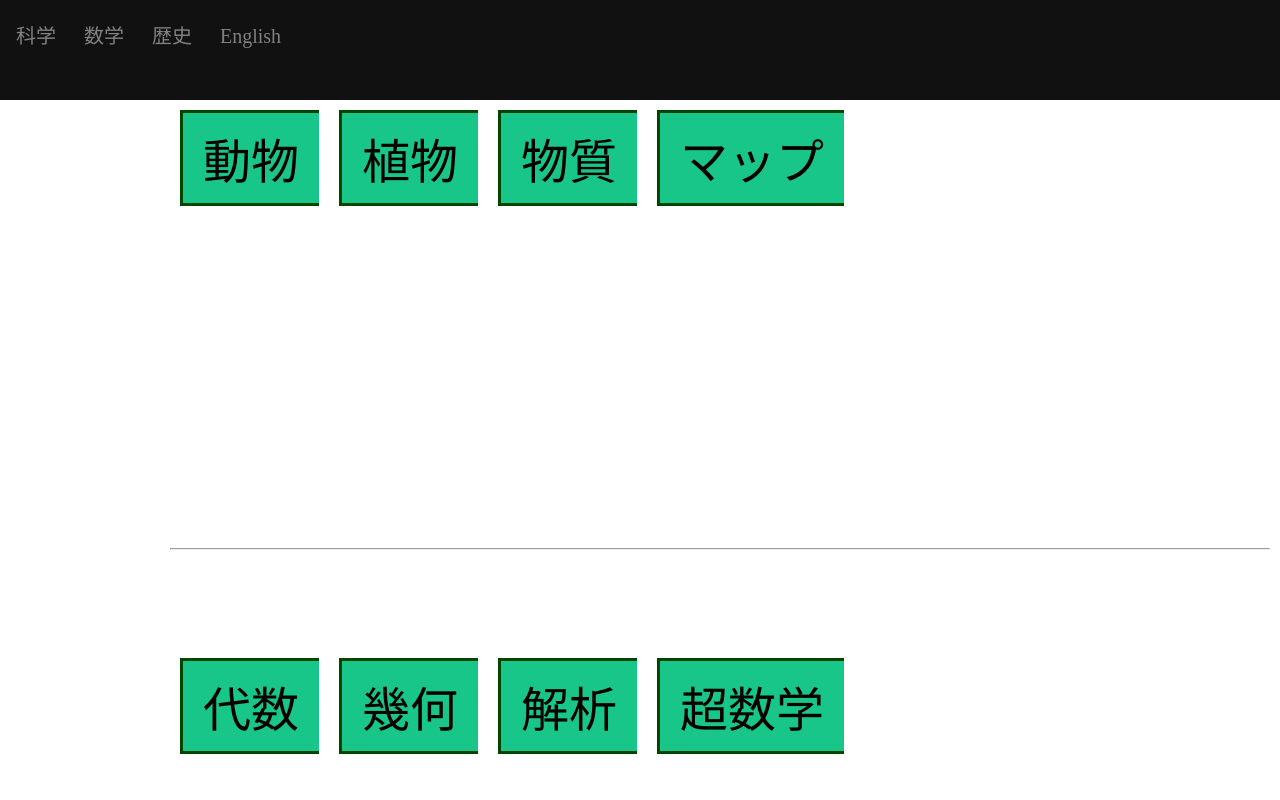
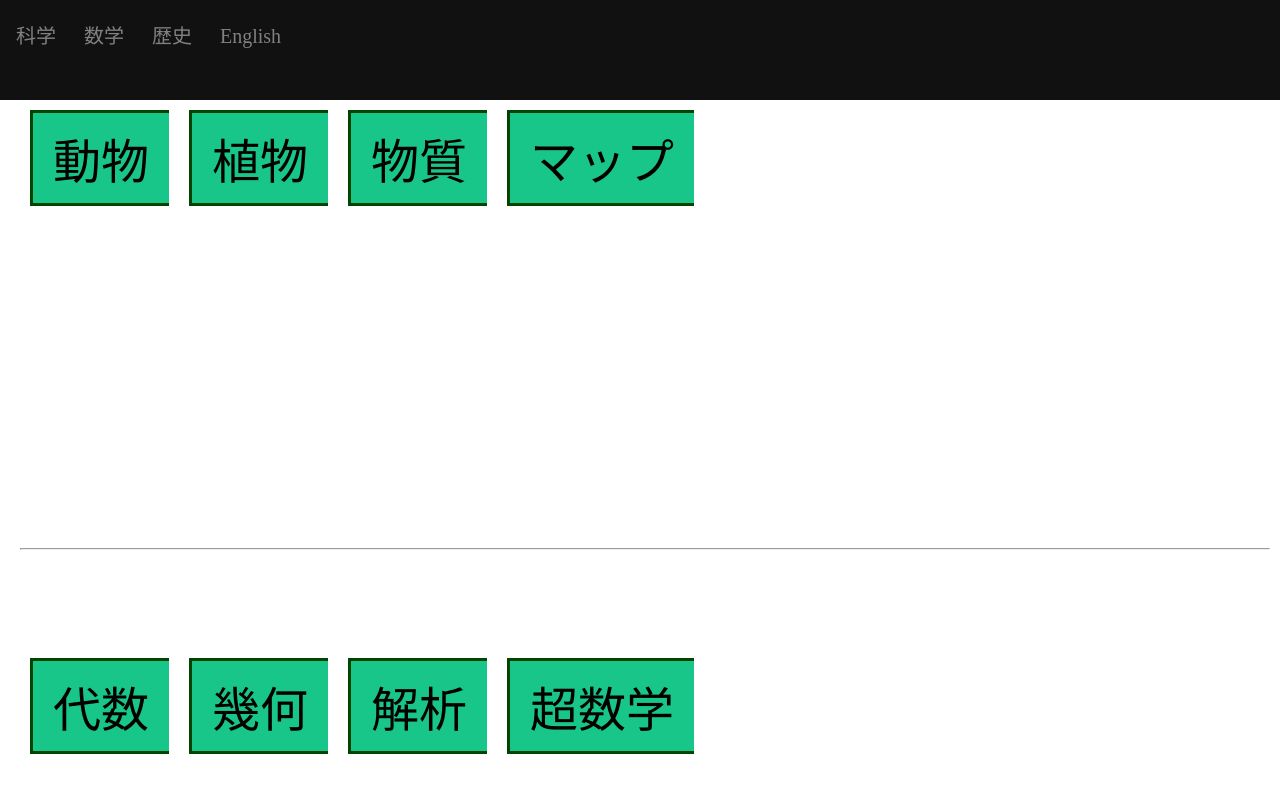
Before and after one commit to kirintou/takarasagashi, a plain HTML site: page index.html in a window 1280 px wide. Shown: the top 800 px of the page. Drawn offline with Linux system fonts and the light colour scheme.

Commit message:
Update style.css

```diff
--- a/style.css
+++ b/style.css
@@ -8,6 +8,7 @@ body {
     position: relative;
     top: 0;
     padding-top:10px;
+    left: 0;
     margin: 0;
     background-color: #ffffff;
 }
@@ -44,7 +45,7 @@ body {
   }
   /* Style page content */
   .main {
-    margin-left: 160px; /* Same as the width of the sidebar */
+    margin-left: 10px; /* Same as the width of the sidebar */
     padding: 0px 10px;
   }
 
```
